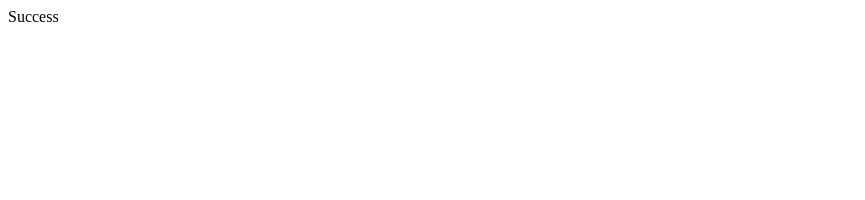
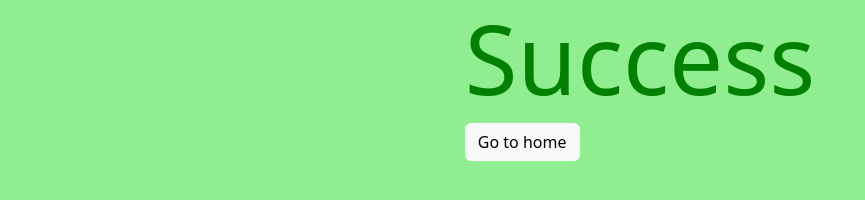
Before and after one commit to Gopi-Kishan-P/Book2Tour, a website: page public/success.html in a window 1280 px wide. Shown: the whole page, without its empty margins (0-865 px from the left). Drawn offline with nearby package versions, Linux system fonts and the light colour scheme.

Commit message:
added success message

```diff
--- a/index.js
+++ b/index.js
@@ -36,7 +36,7 @@ app.get("/", (req, res) => {
 	res.sendFile(__dirname + "/public/")
 })
 
-app.post("/success", async (req, res) => {
+app.post("/", async (req, res) => {
 	let bookingData = req.body;
 	bookingData['bookedOn'] = new Date();
 	const docRef = await addDoc(collection(db, "bookings"), bookingData);
--- a/public/success.html
+++ b/public/success.html
@@ -1,12 +1,48 @@
 <!DOCTYPE html>
 <html lang="en">
+
 <head>
 	<meta charset="UTF-8">
 	<meta http-equiv="X-UA-Compatible" content="IE=edge">
 	<meta name="viewport" content="width=device-width, initial-scale=1.0">
 	<title>Book2Tour</title>
+	<link href="https://cdn.jsdelivr.net/npm/bootstrap@5.3.3/dist/css/bootstrap.min.css" rel="stylesheet"
+		integrity="sha384-QWTKZyjpPEjISv5WaRU9OFeRpok6YctnYmDr5pNlyT2bRjXh0JMhjY6hW+ALEwIH" crossorigin="anonymous">
+	<style>
+		body {
+			background-color: lightgreen;
+			display: flex;
+			justify-content: center;
+			align-items: center;
+		}
+
+		main {
+			justify-content: center;
+			align-items: center;
+
+		}
+
+		h1 {
+			color: green;
+			font-size: 6rem;
+		}
+
+		button {
+			color: green;
+			margin: auto;
+		}
+	</style>
 </head>
+
 <body>
-	Success
+	<main>
+		<h1>
+			Success
+		</h1>
+		<button onclick="history.back()" type="button" class="btn btn-light">Go to home</button>
+	</main>
 </body>
+<script>
+</script>
+
 </html>
```
Also changed, not shown: public/index.html (+1 -1 lines).
